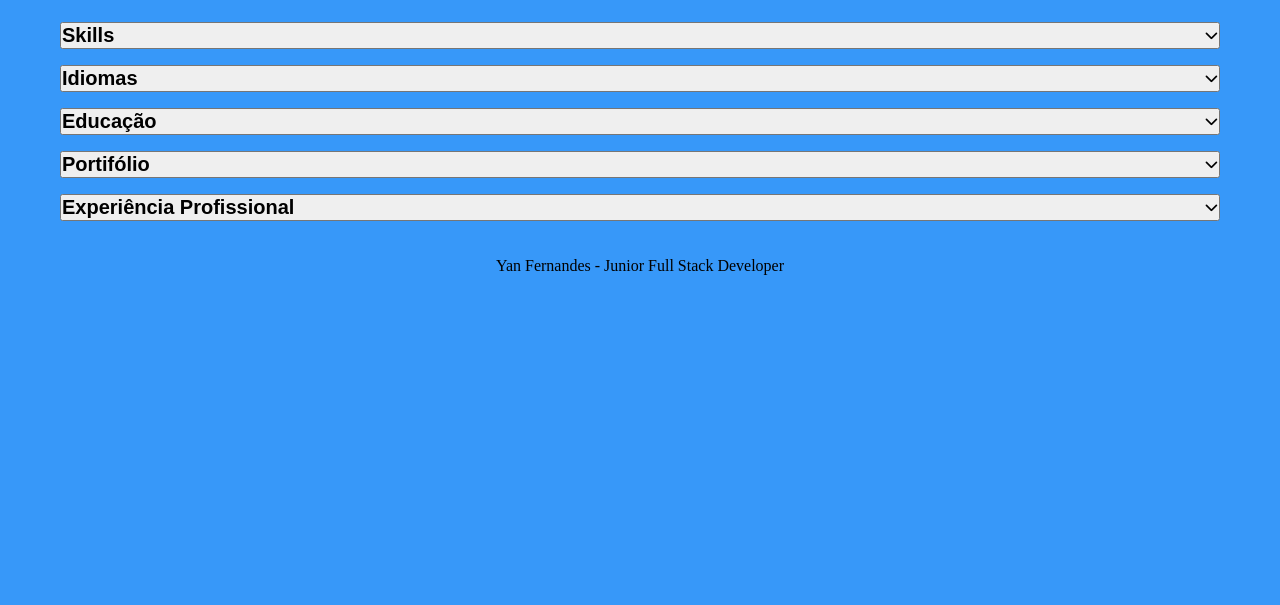
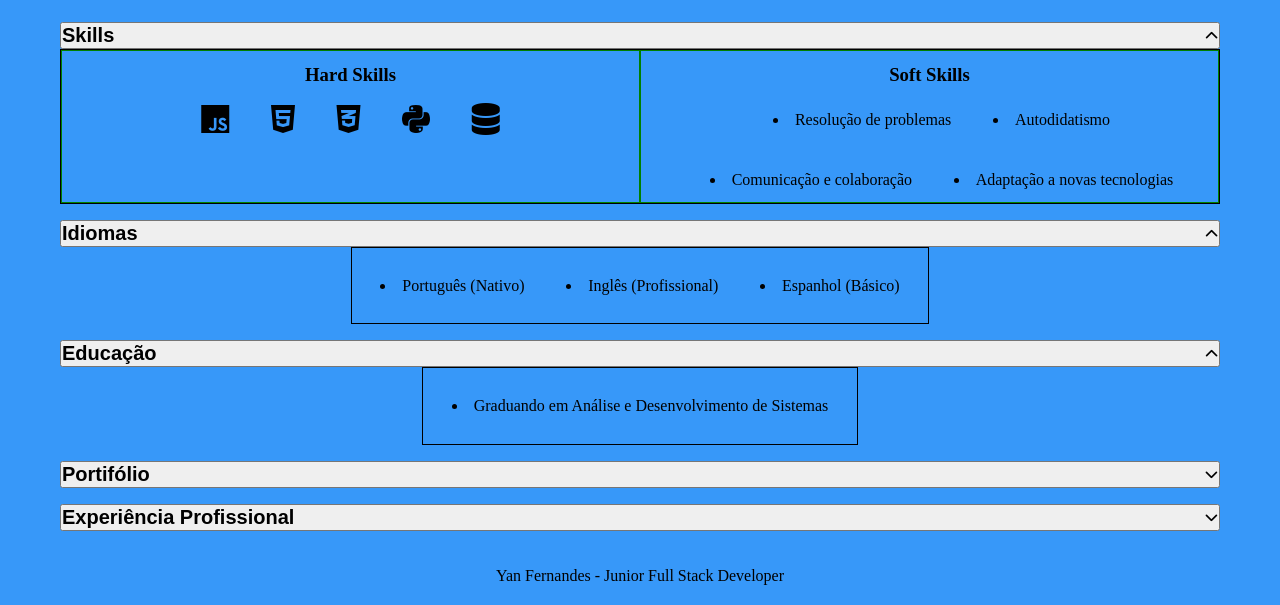
Before and after one commit to yancfgomes/my-portfolio, a plain HTML site: page index.html in a window 1280 px wide. Shown: the part 221-826 px from the top of the page. Before the commit the page ends 800 px from the top, so only its background shows below. Drawn offline with Linux system fonts and the light colour scheme.

Commit message:
feat: add main.css for styling skills sections; implement hard and soft skills layout in accordion

```diff
--- /dev/null
+++ b/css/main.css
@@ -0,0 +1,60 @@
+/* Contêiner principal que exibe as seções de habilidades */
+.container-main{
+    display: flex;
+    justify-content: center;
+    width: 100%;
+    border: 1px solid black;
+}
+
+/* Estilos para as seções de Hard Skills e Soft Skills */
+.hard-skills,
+.soft-skills {
+    display: flex;
+    flex-direction: column;
+    width: 50%;
+    border: 1px solid green;
+}
+
+/* Cabeçalhos das seções de habilidades */
+.hard-skills h3,
+.soft-skills h3 {
+    padding: 0.8rem;
+    text-align: center;
+}
+
+/* Listas de habilidades */
+.list1,
+.list2 {
+    display: flex;
+    flex-direction: row;
+    flex-wrap: wrap;
+    gap: 1rem;
+    justify-content: center;
+    align-items: center;
+}
+
+/* Itens das listas de habilidades */
+.list1 li,
+.list2 li {
+    padding: 0.8rem;
+    list-style-position: inside;
+}
+
+/* Especificação para .list1 (sem bullet) */
+.list1 li {
+    list-style-type: none; /* Remove os bullets da lista 1 */
+}
+
+/* Especificação para .list2 (com bullet visível) */
+.list2 {
+    list-style-type: disc; /* Adiciona bullet points visíveis na lista 2 */
+    padding-left: 1.5rem; /* Ajusta o espaço à esquerda para melhor alinhamento */
+}
+
+#language {
+    width: 100%;
+    display: flex;
+    justify-content: center;
+    padding: 1rem;
+
+}
--- a/index.html
+++ b/index.html
@@ -14,6 +14,7 @@
     <link rel="stylesheet" href="css/header.css">
     <link rel="stylesheet" href="css/footer.css">
     <link rel="stylesheet" href="css/accordion.css">
+    <link rel="stylesheet" href="css/main.css">
 </head>
 <body>
         <header>
@@ -43,9 +44,34 @@
                     <h2>Skills</h2>
                     <i class="fa-solid fa-chevron-down arrow"></i>
                 </button>
-                <div class="accordion-body ">
-                    <p>JavaScript, HTML, CSS, Python, SQL</p>
+                <div class="accordion-body active">
+                    <div class="container-main">
+
+                        <div class="hard-skills">
+                            <h3>Hard Skills</h3>
+                            <ul class="list1">
+                                <li><i class="fa-brands fa-js fa-2xl"></i></li>
+                                <li><i class="fa-brands fa-html5 fa-2xl"></i></li>
+                                <li><i class="fa-brands fa-css3-alt fa-2xl"></i></li>
+                                <li><i class="fa-brands fa-python fa-2xl"></i></li>
+                                <li><i class="fa fa-database fa-2xl"></i></li>
+
+                            </ul>
+                        </div>
+                        <div class="soft-skills">
+                            <h3>Soft Skills</h3>
+                            <ul class="list2">
+                                <li>Resolução de problemas</li>
+                                <li>Autodidatismo</li>
+                                <li>Comunicação e colaboração</li>
+                                <li>Adaptação a novas tecnologias</li>
+
+                            </ul>
+                        </div>
+                    </div>
                 </div>
+            </div>
+
             </section>
 
             <section class="accordion">
@@ -53,8 +79,15 @@
                                 <h2>Idiomas</h2>
                                 <i class="fa-solid fa-chevron-down arrow"></i>
                             </button>
-                            <div class="accordion-body ">
-                                <p>Português (Nativo), Inglês (Profissional), Espanhol (Básico)</p>
+                            <div class="accordion-body active">
+                                <div class="container-main">
+                                    <ul class="list2" id="language">
+                                        <li>Português (Nativo)</li>
+                                        <li>Inglês (Profissional)</li>
+                                        <li>Espanhol (Básico)</li>
+                                    </ul>
+                                </div>
+
                             </div>
                         </section>
 
@@ -63,8 +96,12 @@
                                 <h2>Educação</h2>
                                 <i class="fa-solid fa-chevron-down arrow"></i>
                             </button>
-                            <div class="accordion-body ">
-                                <p>Graduando em Análise e Desenvolvimento de Sistemas</p>
+                            <div class="accordion-body active">
+                                <div class="container-main">
+                                    <ul class="list2" id="language">
+                                        <li>Graduando em Análise e Desenvolvimento de Sistemas</li>
+                                    </ul>
+                                </div>
                             </div>
                         </section>
 
```
